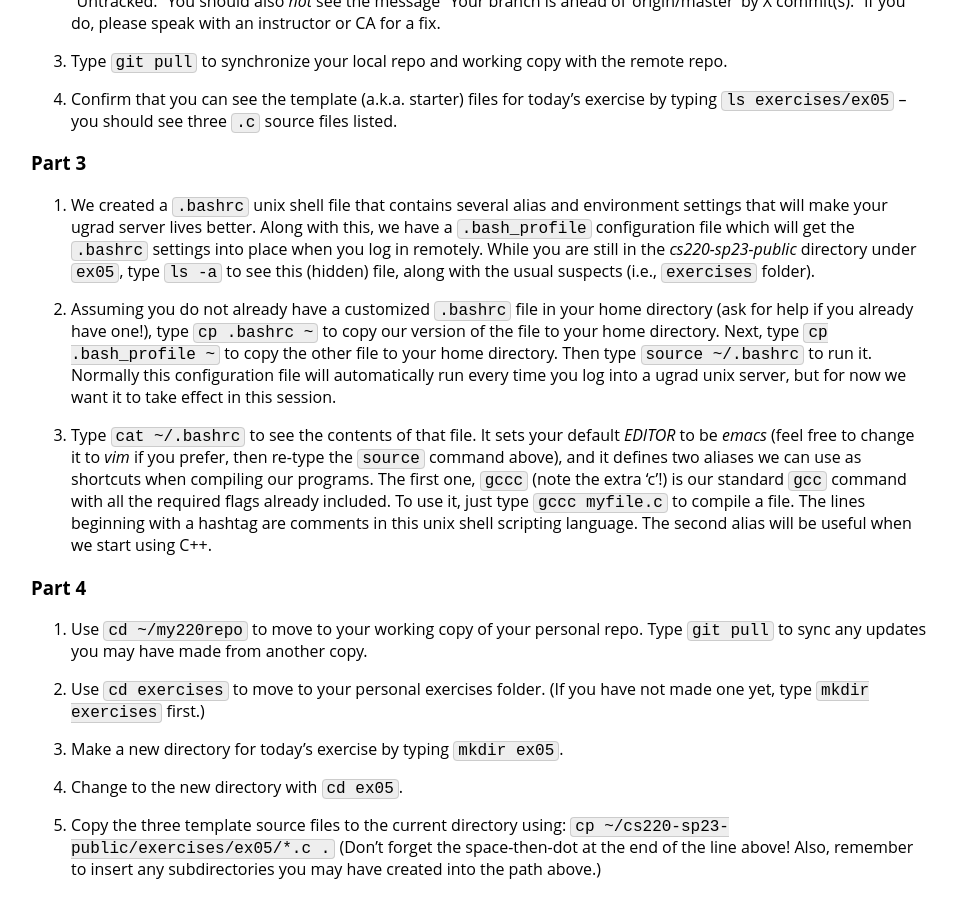
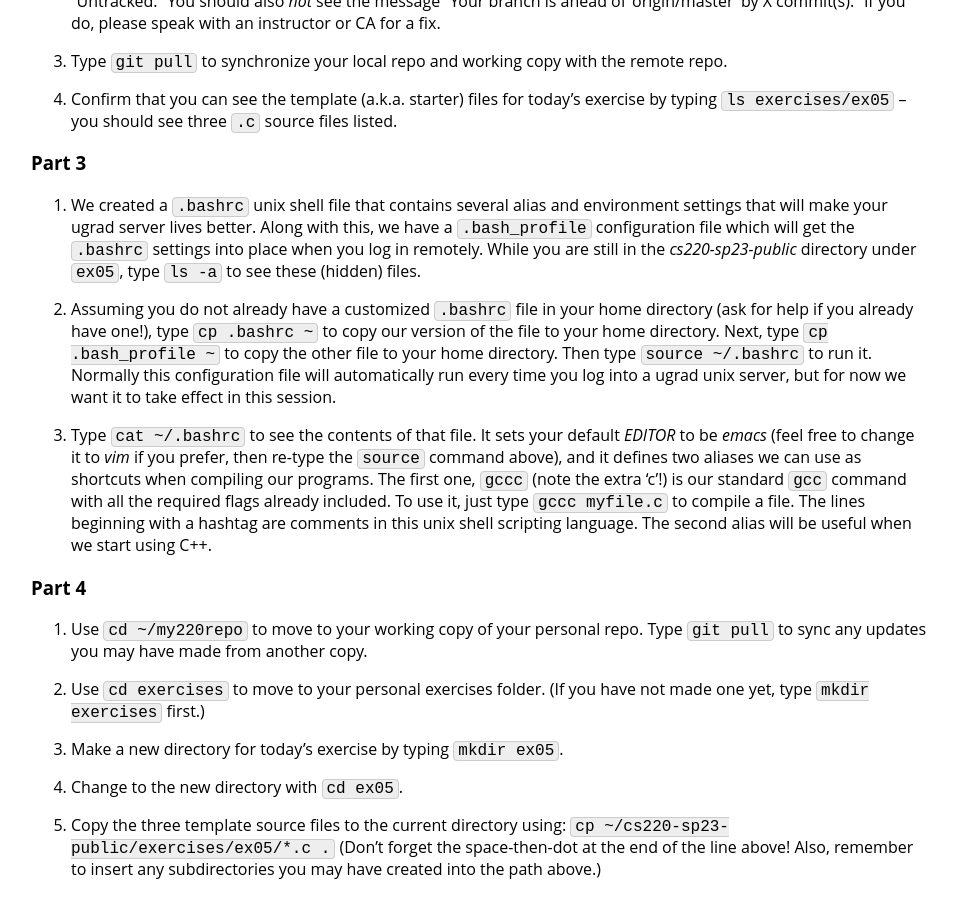
Before and after one commit to vivek-booshan/cs220-sp23, a Jekyll site: the page built from exercise/ex05.md, in a window 1280 px wide and 900 px high, scrolled down 1223 px. Shown: the whole window, without its empty margins (161-1118 px from the left). Built offline with Jekyll 4.4.1, drawn with Linux system fonts in a browser that asks for light colours.

Commit message:
Update ex05.md

```diff
--- a/exercise/ex05.md
+++ b/exercise/ex05.md
@@ -53,7 +53,7 @@ If this is not the case, ask for assistance.  You may need to redo steps from ea
 `ls exercises/ex05` -- you should see three `.c` source files listed.
 
 ### Part 3
-1.	We created a `.bashrc` unix shell file that contains several alias and environment settings that will make your ugrad server lives better. Along with this, we have a `.bash_profile` configuration file which will get the `.bashrc` settings into place when you log in remotely. While you are still in the *cs220-sp23-public* directory under `ex05`, type `ls -a` to see this (hidden) file, along with the usual suspects (i.e., `exercises` folder).
+1.	We created a `.bashrc` unix shell file that contains several alias and environment settings that will make your ugrad server lives better. Along with this, we have a `.bash_profile` configuration file which will get the `.bashrc` settings into place when you log in remotely. While you are still in the *cs220-sp23-public* directory under `ex05`, type `ls -a` to see these (hidden) files.
 
 2.	Assuming you do not already have a customized `.bashrc` file in your home directory (ask for help if you already have one!), type `cp .bashrc ~` to copy our version of the file to your home directory. Next, type `cp .bash_profile ~` to copy the other file to your home directory. Then type `source ~/.bashrc` to run it. Normally this configuration file will automatically run every time you log into a ugrad unix server, but for now we want it to take effect in this session.
 
```
